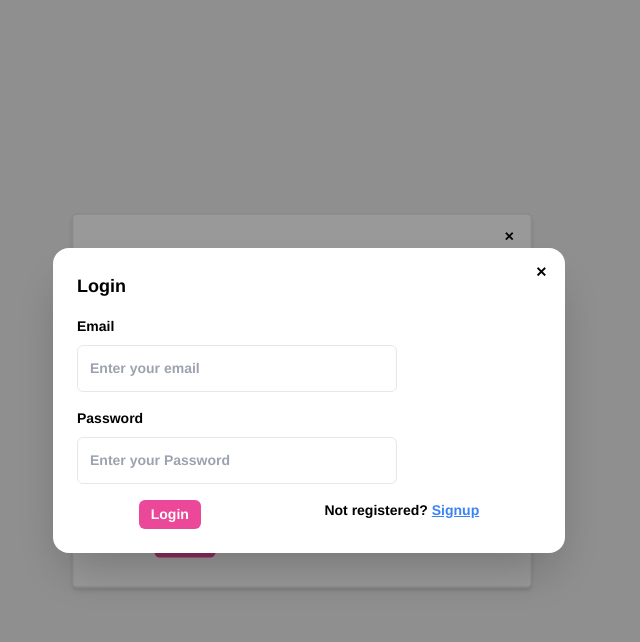
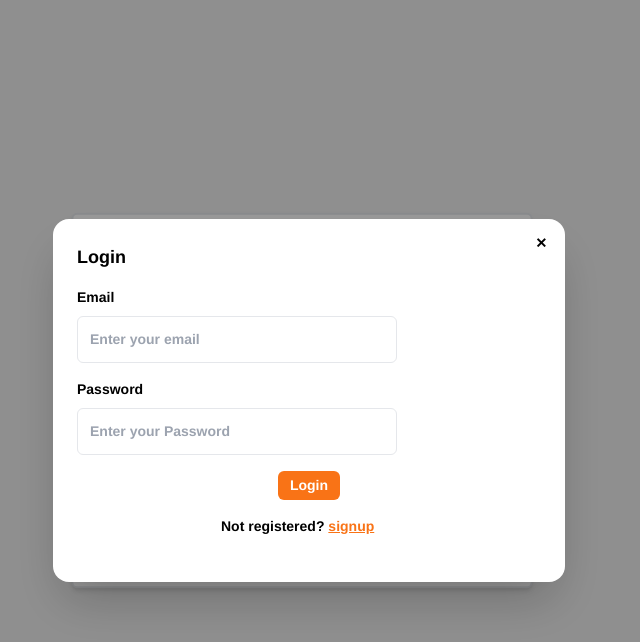
Before and after one commit to neharakesh/hamsasana, a React (Vite) app in the folder Hamsasana/frontend/hamsasana/: page /Signup in a window 1280 px wide. Both pictures are taken after typing "name@example.com", "Sample", "Sample123" into the empty fields and a click on the button "Login". Shown: the top 642 px of the page, without its empty margins (331-971 px from the left). Built offline with nearby package versions, Linux system fonts and the light colour scheme; no server answers.

Commit message:
choice page frontend done

```diff
--- a/Hamsasana/frontend/hamsasana/src/App.jsx
+++ b/Hamsasana/frontend/hamsasana/src/App.jsx
@@ -8,6 +8,7 @@ import  { Toaster } from 'react-hot-toast';
 import { useAuth } from './context/authprovider.jsx'
 import Contactus from './pages/contactus.jsx'
 import Aboutus from './pages/aboutus.jsx'
+
 function App() {
   const [authUser,setAuthUser]=useAuth()
     console.log(authUser)
@@ -26,6 +27,7 @@ function App() {
 
 
 
+
     </Routes>
     <Toaster/>
     </div>
--- /dev/null
+++ b/Hamsasana/frontend/hamsasana/src/components/choice.jsx
@@ -0,0 +1,42 @@
+import React from 'react'
+import Signup from './signup'
+import { Link } from 'react-router-dom';
+
+function Choice() {
+    function redirectToSignup() {
+        alert("jii")
+    }
+    return (
+        <>
+        <div>
+            {/* You can open the modal using document.getElementById('ID').showModal() method */}
+{/* Open the modal using document.getElementById('ID').showModal() method */}
+<button  onClick={()=>document.getElementById('my_modal_2').showModal()}></button>
+<dialog id="my_modal_2" className="modal">
+  <div className="modal-box bg-white p-20 gap-5 space-y-5 flex flex-col">
+    <div >
+    <a href="" className='flex flex-row text-xl gap-4'>
+    <input type="radio" name="radio-8" className="radio radio-error flex  " / >
+    Signup as Student
+
+    </a>
+  </div>
+  <div>
+    <a href="" className='flex flex-row text-xl gap-4'>
+    <input type="radio" name="radio-8" className="radio radio-error"/>
+    Signup as Teacher
+    </a>
+  </div>
+  </div>
+  <form method="dialog" className="modal-backdrop">
+    <button>close</button>
+  </form>
+</dialog>
+        </div>
+
+
+        </>
+    )
+}
+
+export default Choice
--- a/Hamsasana/frontend/hamsasana/src/components/login.jsx
+++ b/Hamsasana/frontend/hamsasana/src/components/login.jsx
@@ -4,6 +4,7 @@ import { Link } from 'react-router-dom';
 import { useForm } from 'react-hook-form';
 import axios from 'axios';
 import  toast,{ Toaster } from 'react-hot-toast';
+import Choice from './choice';
 
 
 function Login() {
@@ -86,16 +87,22 @@ function Login() {
               <div className='flex justify-around mt-4'>
                 <button
                   type="submit"
-                  className='bg-pink-500 text-white rounded-md px-3 py-1 hover:bg-pink-700 duration-200'
+                  className='bg-orange-500 text-white rounded-md px-3 py-1 hover:bg-pink-700 duration-200'
                 >
                   Login
 
                 </button>
-                <p className='font-bold'>
+              </div>
+                <p className='font-bold px-36 mt-4 '>
                   Not registered?{' '}
-                  <Link to="/Signup" className='underline text-blue-500 cursor-pointer'>Signup</Link>
+
+                            <a className=" text-orange-500 underline cursor-pointer" onClick={() => document.getElementById("my_modal_2").showModal()}>
+                                signup
+                            </a>
+                            <Choice />
+
                 </p>
-              </div>
+
           </form>
           </div>
         </dialog>
--- a/Hamsasana/frontend/hamsasana/src/components/navbar.jsx
+++ b/Hamsasana/frontend/hamsasana/src/components/navbar.jsx
@@ -101,6 +101,8 @@ function Navbar() {
                             <Login />
                         </div>
                     }
+
+
                 </div>
             </div>
         </>
--- a/Hamsasana/frontend/hamsasana/src/components/signup.jsx
+++ b/Hamsasana/frontend/hamsasana/src/components/signup.jsx
@@ -42,7 +42,7 @@ function Signup() {
   };
 
   return (
-    <div className='flex h-screen justify-center items-center'>
+    <div id='sign' className='flex h-screen justify-center items-center'>
       <div className="bg-white border-2 text-black shadow-md rounded-md p-8 modal-box">
         <form onSubmit={handleSubmit(onSubmit)}>
           {/* Close button */}
```
Also changed, not shown: 1 other file (tests, documents, lock files or other folders).
